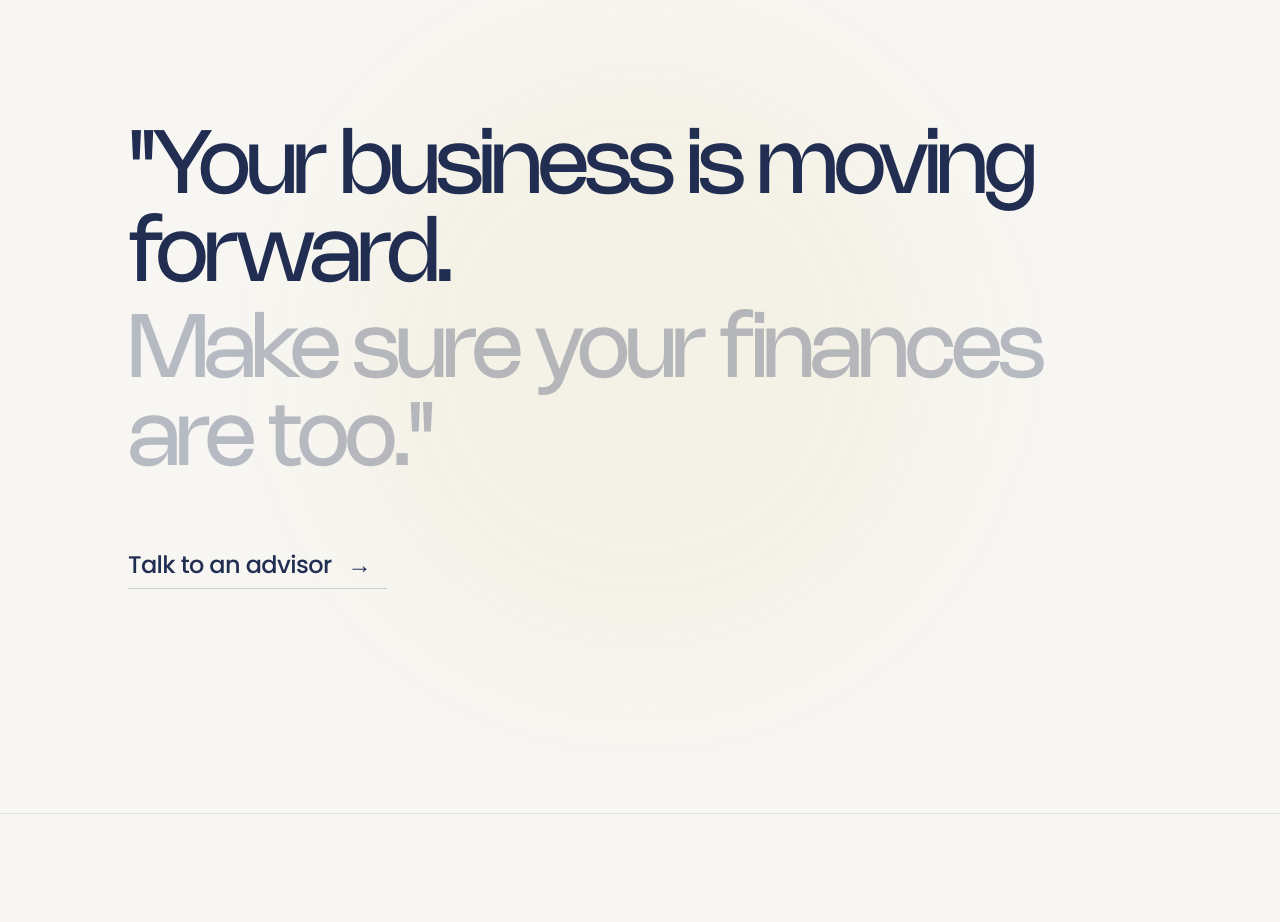
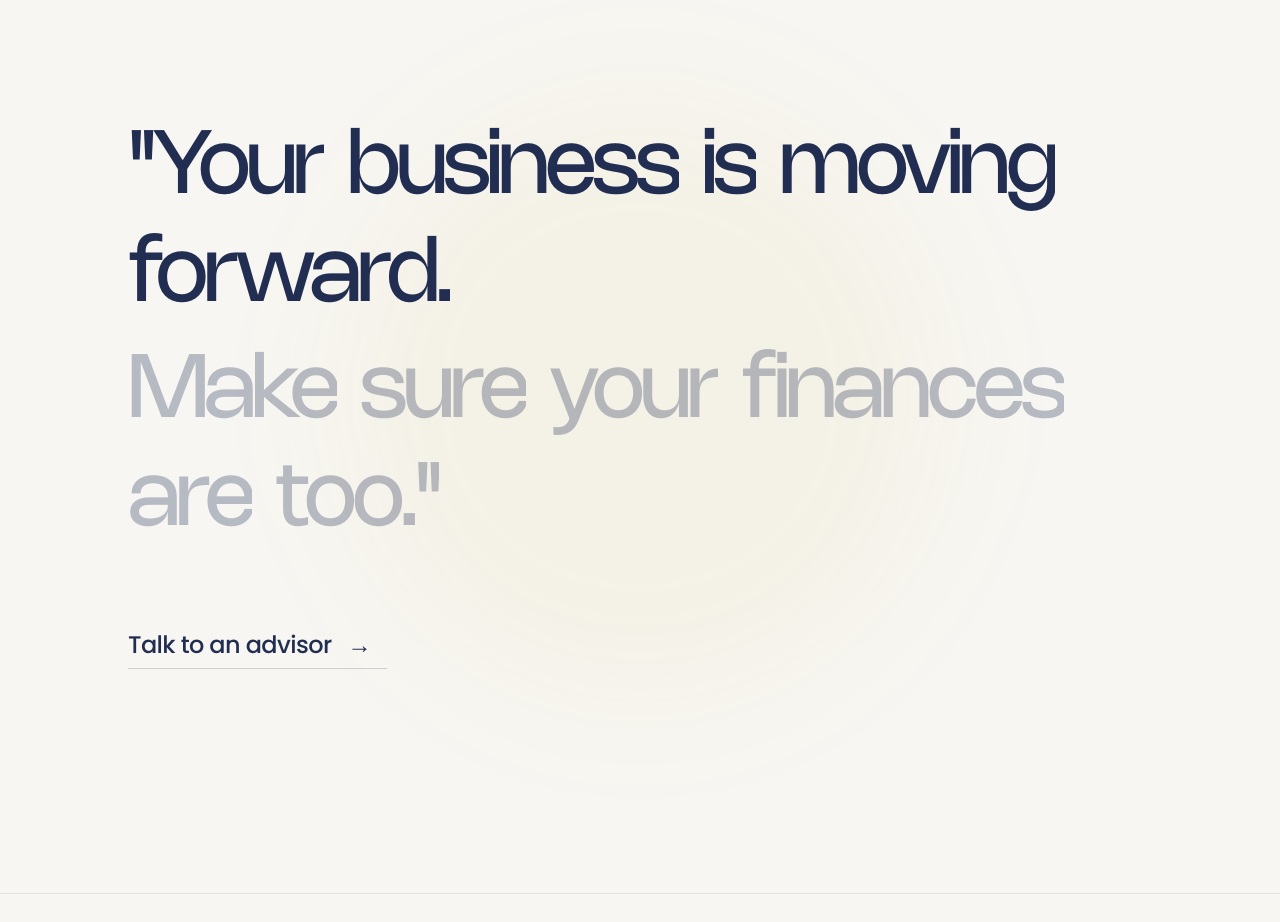
Before and after one commit to MuhammedShammas011/FintrustGlobal, a React (Vite) app: page /blog in a window 1280 px wide. Shown: the part 3680-4602 px from the top of the page. Built offline with nearby package versions, Linux system fonts and the light colour scheme; the HTML template or start-up script is replaced by a standard one.

Commit message:
FewUpdates

```diff
--- a/src/components/FinalCTA.tsx
+++ b/src/components/FinalCTA.tsx
@@ -1,5 +1,6 @@
 import { useRef, useState } from 'react'
 import { motion, useInView, AnimatePresence } from 'framer-motion'
+import WordBlockReveal from './WordBlockReveal'
 
 export default function FinalCTA() {
   const ref = useRef<HTMLElement>(null)
@@ -54,8 +55,12 @@ export default function FinalCTA() {
                   : 'text-3xl sm:text-4xl md:text-6xl lg:text-[5.5rem]'
               }`}
             >
-              <span className="block">''Your business is moving forward.</span>
-              <span className="block text-[#212e52]/30 mt-2">Make sure your finances are too.''</span>
+              <span className="block">
+                <WordBlockReveal text="''Your business is moving forward." />
+              </span>
+              <span className="block text-[#212e52]/30 mt-2">
+                <WordBlockReveal text="Make sure your finances are too.''" delayOffset={0.2} />
+              </span>
             </h2>
 
             <button
```
Also changed, not shown: 3 other files (tests, documents, lock files or other folders).
